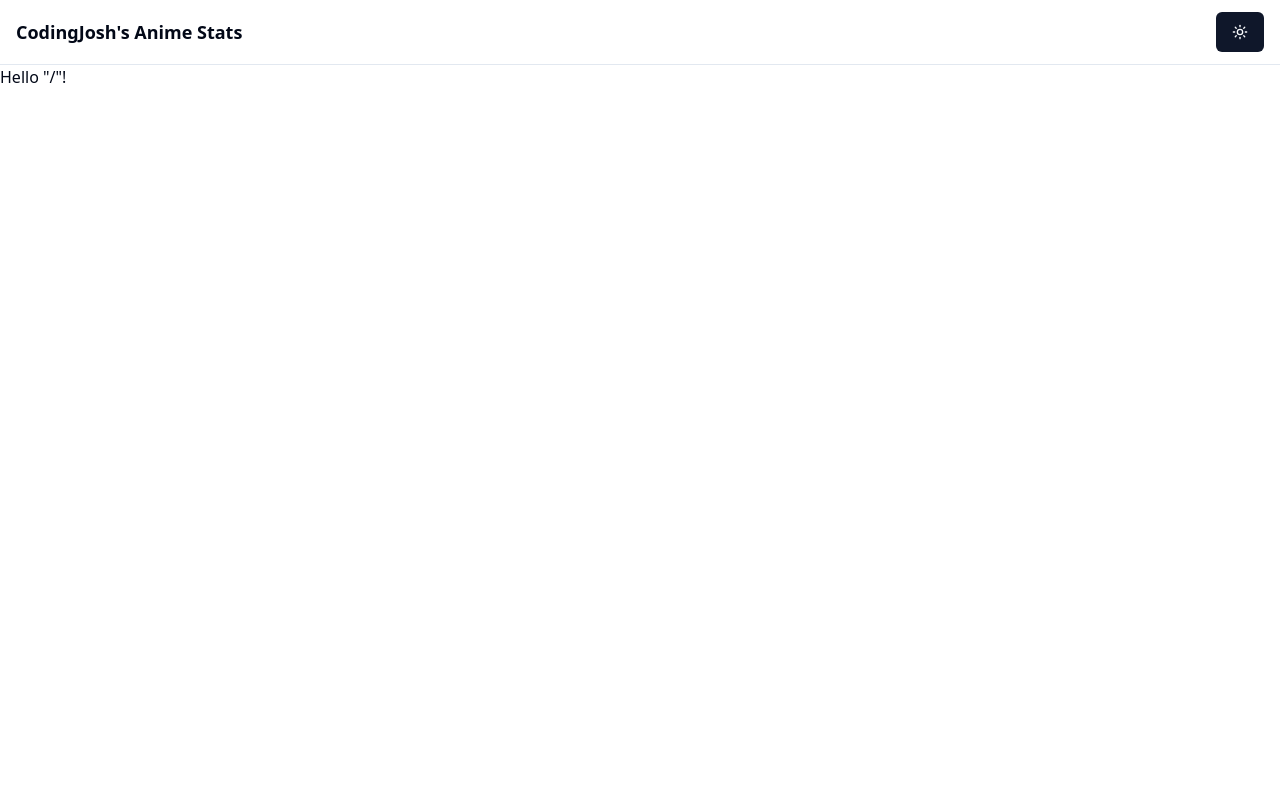
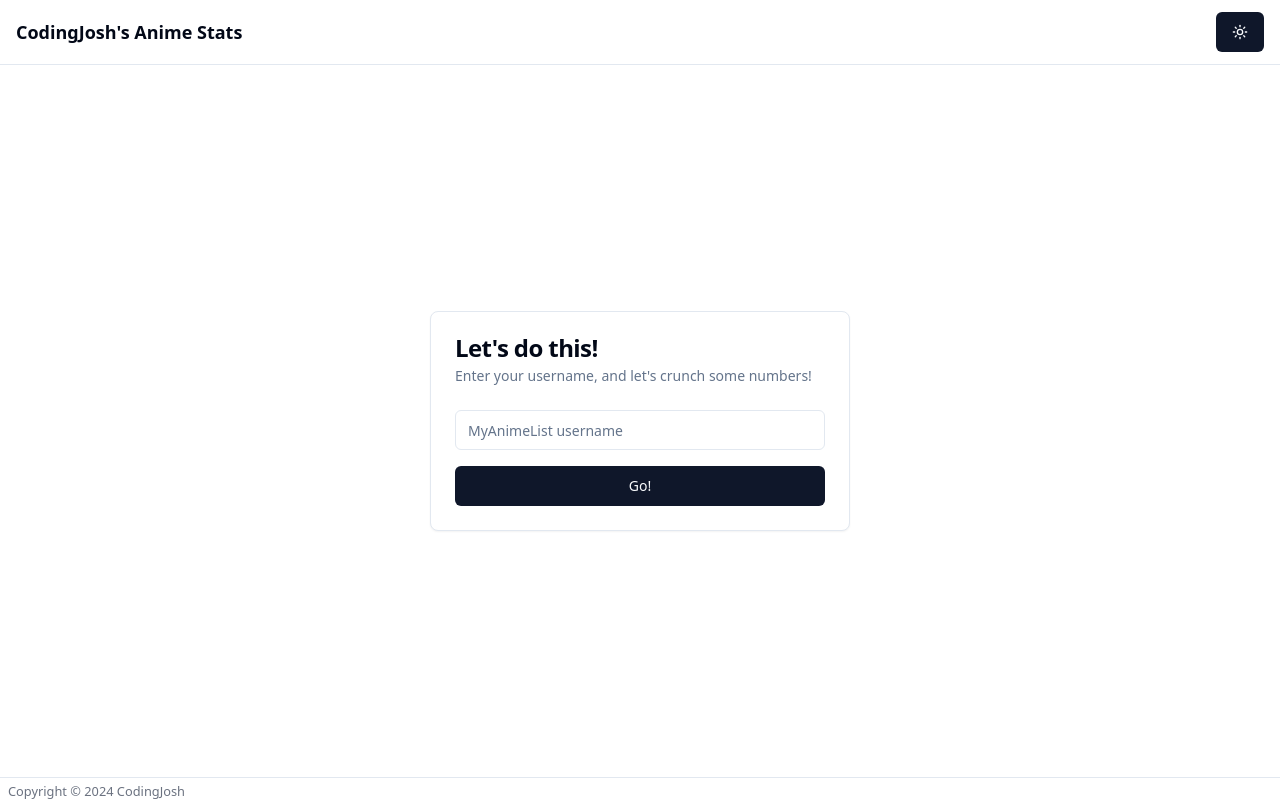
Before and after one commit to YoCodingJosh/anime-stats, a React (Vite) app in the folder apps/frontend/: page / in a window 1280 px wide. Built offline with nearby package versions, Linux system fonts and the light colour scheme.

Commit message:
Some index UI work. Added schemas package.

```diff
--- a/apps/frontend/src/App.tsx
+++ /dev/null
@@ -1,12 +0,0 @@
-import TitleBar from "./components/title-bar"
-
-function App() {
-  return (
-    <>
-      <TitleBar />
-      <h1 className="text-2xl">Welcome!</h1>
-    </>
-  )
-}
-
-export default App
--- /dev/null
+++ b/apps/frontend/src/components/footer.tsx
@@ -0,0 +1,9 @@
+export default function Footer() {
+  return (
+    <footer className="mt-auto border-t pb-2 pl-2">
+      <small className="text-gray-500">
+        Copyright &copy; {new Date().getFullYear()} CodingJosh
+      </small>
+    </footer>
+  )
+}
--- a/apps/frontend/src/components/theme-provider.tsx
+++ b/apps/frontend/src/components/theme-provider.tsx
@@ -49,8 +49,8 @@ export function ThemeProvider({
 
 
   return (
-    <ThemeContext.Provider {...props} value={value}>
+    <ThemeContext {...props} value={value}>
       {children}
-    </ThemeContext.Provider>
+    </ThemeContext>
   )
 }
--- a/apps/frontend/src/routes/__root.tsx
+++ b/apps/frontend/src/routes/__root.tsx
@@ -1,11 +1,15 @@
+import Footer from '@/components/footer'
 import TitleBar from '@/components/title-bar'
 import { createRootRoute, Outlet } from '@tanstack/react-router'
 
 export const Route = createRootRoute({
   component: () => (
-    <>
+    <div className="flex flex-col min-h-svh">
       <TitleBar />
-      <Outlet />
-    </>
+      <div className="p-4">
+        <Outlet />
+      </div>
+      <Footer />
+    </div>
   ),
 })
--- a/apps/frontend/src/routes/index.lazy.tsx
+++ b/apps/frontend/src/routes/index.lazy.tsx
@@ -1,9 +1,25 @@
+import { Button } from '@/components/ui/button'
+import { Card, CardContent, CardDescription, CardHeader, CardTitle } from '@/components/ui/card'
+import { Input } from '@/components/ui/input'
 import { createLazyFileRoute } from '@tanstack/react-router'
 
 export const Route = createLazyFileRoute('/')({
-  component: RouteComponent,
+  component: Index,
 })
 
-function RouteComponent() {
-  return <div>Hello "/"!</div>
+function Index() {
+  return (
+    <div className="flex justify-center items-center h-[85svh]">
+      <Card className="w-[420px]">
+        <CardHeader>
+          <CardTitle>Let's do this!</CardTitle>
+          <CardDescription>Enter your username, and let's crunch some numbers!</CardDescription>
+        </CardHeader>
+        <CardContent>
+          <Input placeholder="MyAnimeList username" />
+          <Button className='mt-4 w-full'>Go!</Button>
+        </CardContent>
+      </Card>
+    </div>
+  )
 }
--- /dev/null
+++ b/packages/schemas/index.ts
@@ -0,0 +1 @@
+export * from './src/health'
```
Also changed, not shown: packages/schemas/package.json (added, +8 -0 lines), packages/schemas/src/health.ts (added, +9 -0 lines), 2 other files (tests, documents, lock files or other folders).
